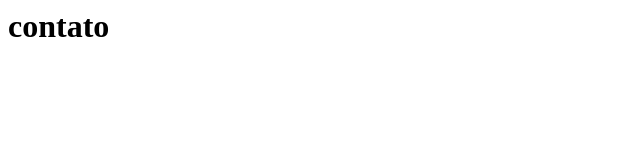
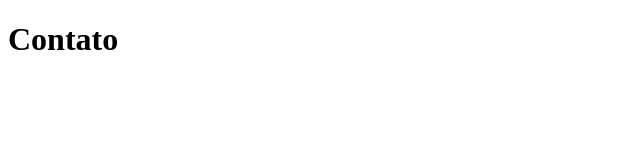
Before and after one commit to matheusliesenberg/2INFO1, a plain HTML site: page contato.html in a window 1280 px wide. Shown: the whole page, without its empty margins (0-640 px from the left). Drawn offline with Linux system fonts and the light colour scheme.

Commit message:
FEAT: Creating contact page & link index.html #3

```diff
--- a/contato.html
+++ b/contato.html
@@ -1 +1,11 @@
-<h1>contato</h1>
+<!DOCTYPE html>
+<html lang="en">
+<head>
+    <meta charset="UTF-8">
+    <meta name="viewport" content="width=device-width, initial-scale=1.0">
+    <title>Document</title>
+</head>
+<body>
+    <h1>Contato</h1>
+</body>
+</html>
```
